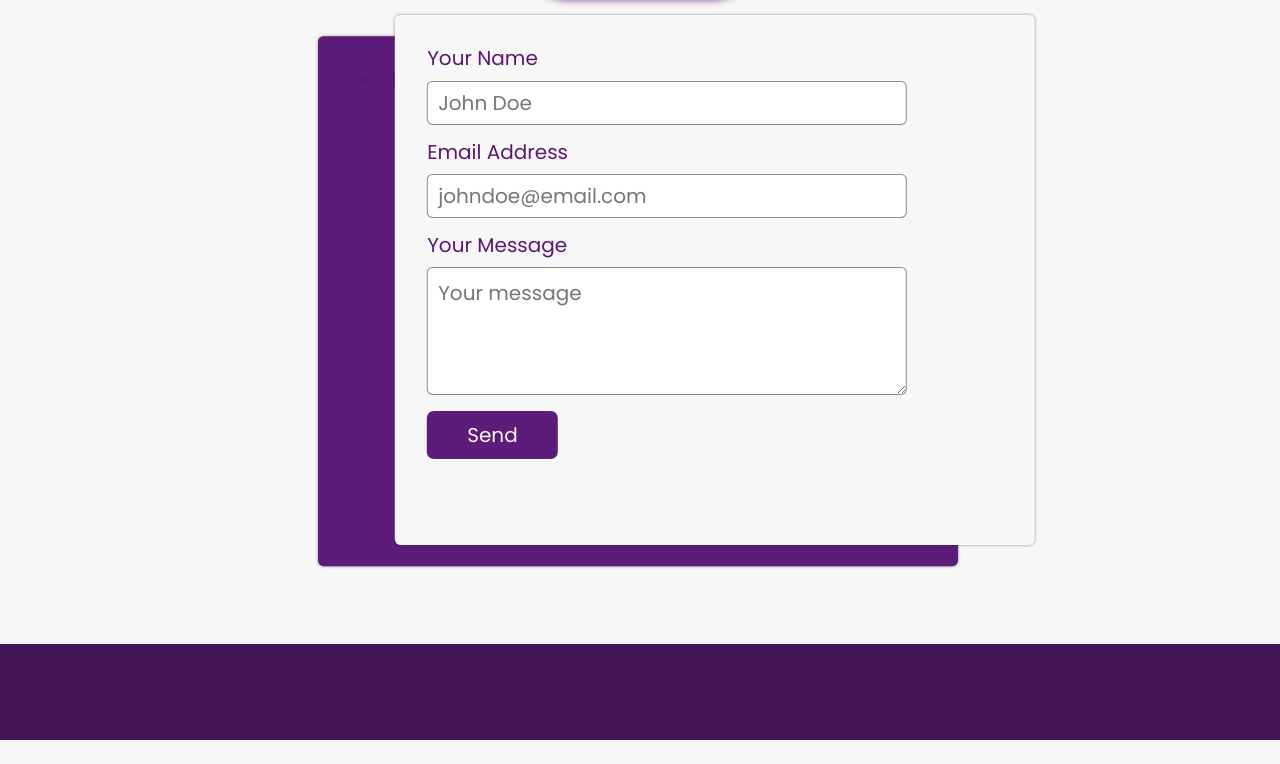
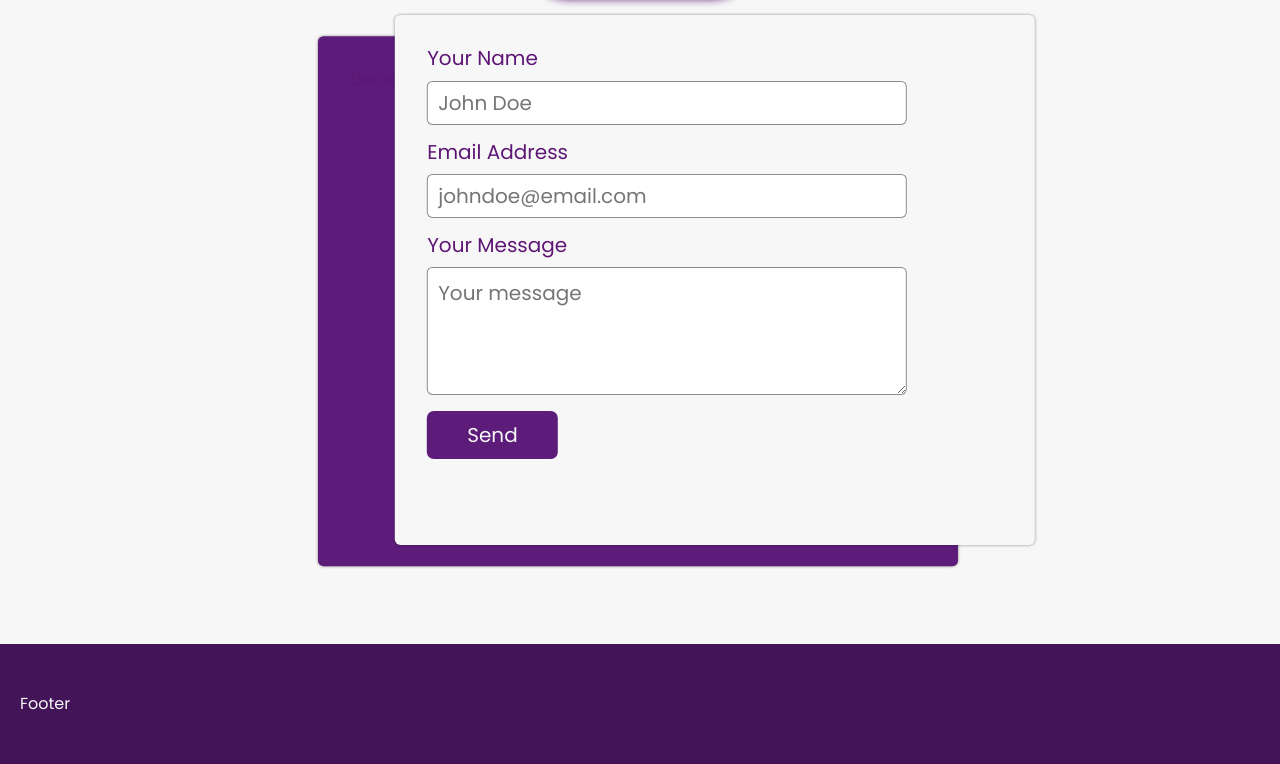
Before and after one commit to sarathme/my_portfolio, a React (Vite) app: page / in a window 1280 px wide. Shown: the part 3687-4451 px from the top of the page. Before the commit the page ends 4427 px from the top, so only its background shows below. Built offline with nearby package versions, Linux system fonts and the light colour scheme.

Commit message:
Test commit

```diff
--- a/src/components/Footer.jsx
+++ b/src/components/Footer.jsx
@@ -1,7 +1,7 @@
 import styles from "./Footer.module.css";
 
 function Footer() {
-  return <footer className={`${styles.footer} full-width`}></footer>;
+  return <footer className={`${styles.footer} full-width`}>Footer</footer>;
 }
 
 export default Footer;
```
